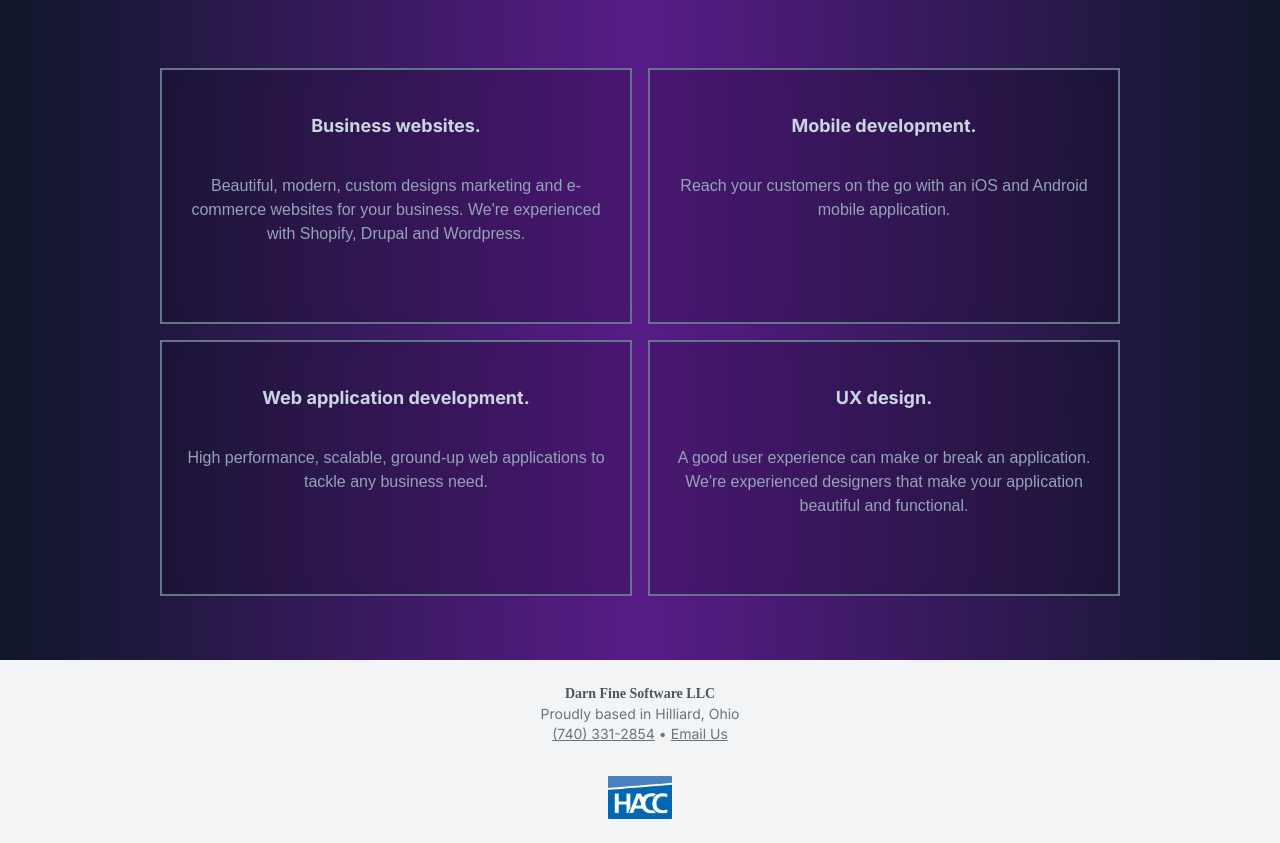
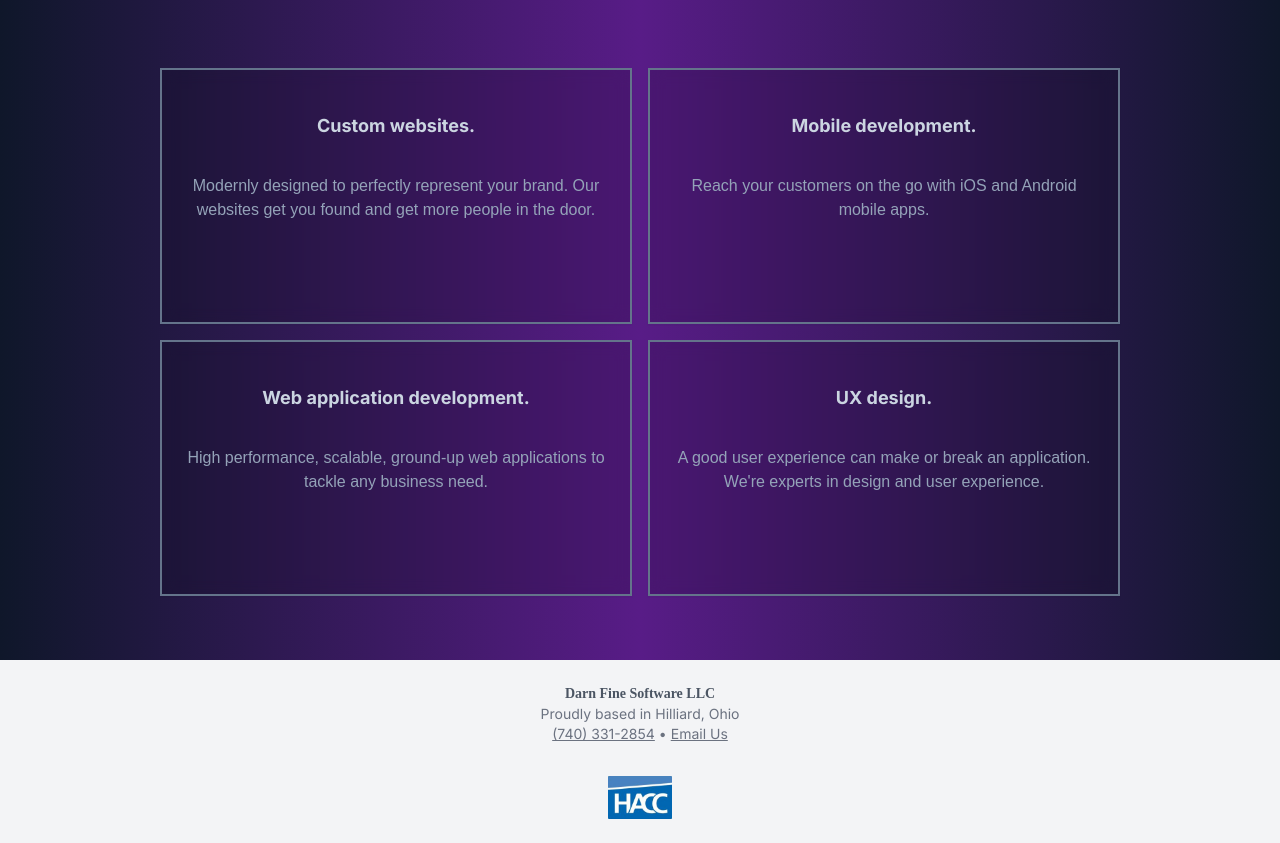
Before and after one commit to Darn-Fine-Software-LLC/darn-fine-website, a Next.js app: page / in a window 1280 px wide. Shown: the part 1131-1974 px from the top of the page. Built offline with nearby package versions, Linux system fonts and the light colour scheme.

Commit message:
refactor: update content and titles in sample services section
The content and titles in the sample services section have been updated to better reflect the services offered.

```diff
--- a/components/Header.js
+++ b/components/Header.js
@@ -7,8 +7,8 @@ import { loadSlim } from "@tsparticles/slim";
 
 export default function Header() {
   useEffect(() => {
-    initParticlesEngine(async (engine) => {
-      await loadSlim(engine);
+    initParticlesEngine((engine) => {
+      loadSlim(engine);
     });
   }, []);
 
--- a/components/ServicesSection.js
+++ b/components/ServicesSection.js
@@ -1,13 +1,12 @@
 const SAMPLE_SERVICES = [
   {
-    title: "Business websites.",
+    title: "Custom websites.",
     content:
-      "Beautiful, modern, custom designs marketing and e-commerce websites for your business. We're experienced with Shopify, Drupal and Wordpress.",
+      "Modernly designed to perfectly represent your brand. Our websites get you found and get more people in the door.",
   },
   {
     title: "Mobile development.",
-    content:
-      "Reach your customers on the go with an iOS and Android mobile application.",
+    content: "Reach your customers on the go with iOS and Android mobile apps.",
   },
   {
     title: "Web application development.",
@@ -17,7 +16,7 @@ const SAMPLE_SERVICES = [
   {
     title: "UX design.",
     content:
-      "A good user experience can make or break an application. We're experienced designers that make your application beautiful and functional.",
+      "A good user experience can make or break an application. We're experts in design and user experience.",
   },
 ];
 
```
